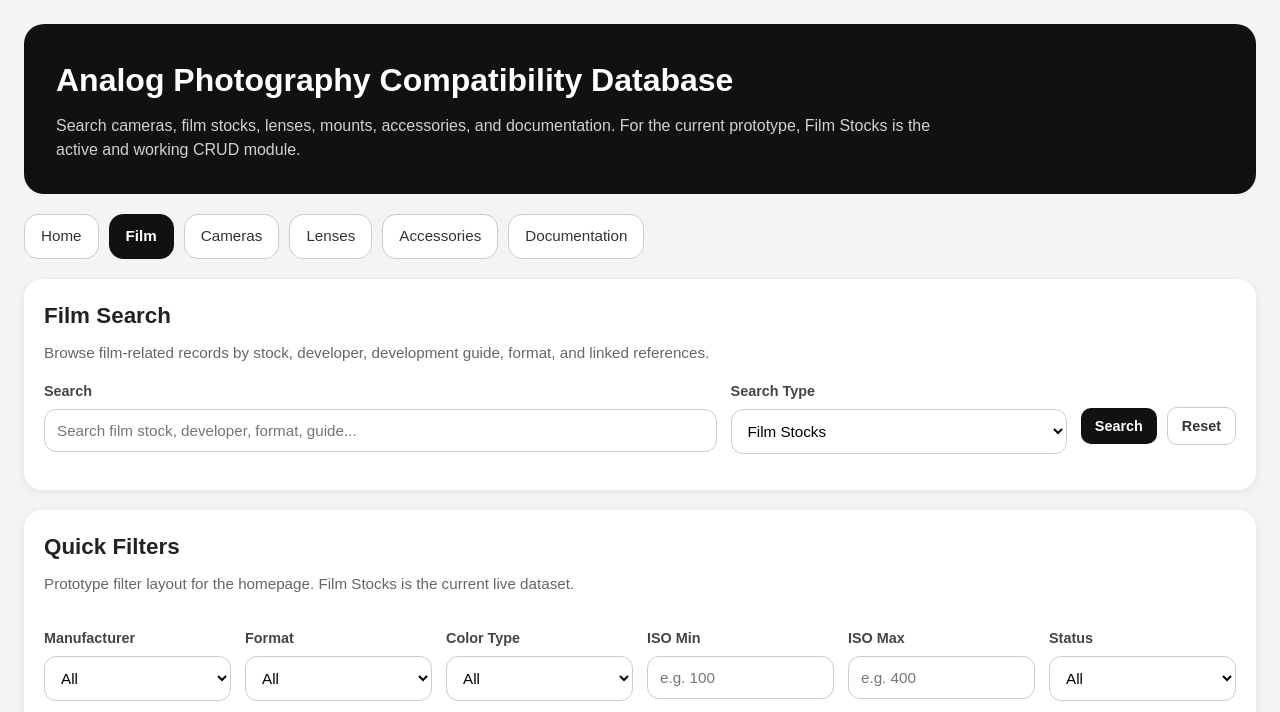
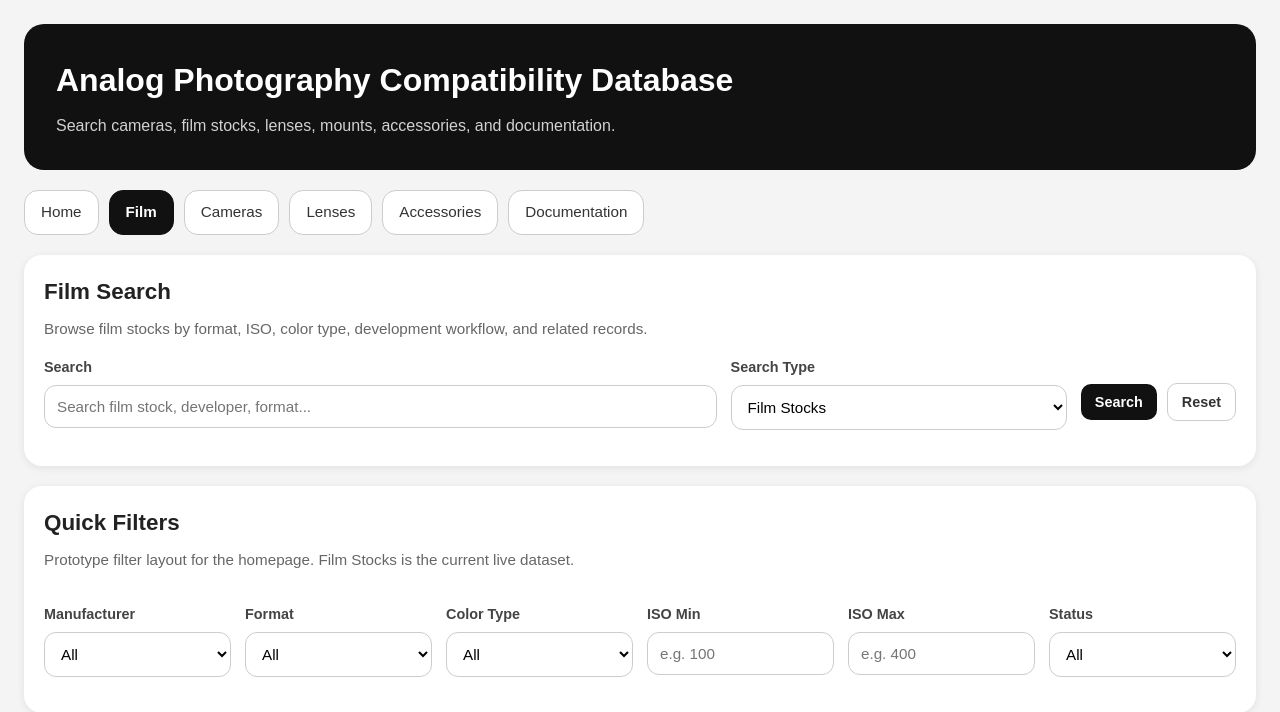
Before and after one commit to agnyu/Analog-System-Compatibility-Database, a Flask app: page /film in a window 1280 px wide. Shown: the top 712 px of the page. Run offline with Flask 3, Linux system fonts and the light colour scheme; data that the repository does not hold is empty.

Commit message:
fixed navbar and altered home page to match

```diff
--- a/templates/base.html
+++ b/templates/base.html
@@ -13,7 +13,6 @@
             <h1>Analog Photography Compatibility Database</h1>
             <p>
                 Search cameras, film stocks, lenses, mounts, accessories, and documentation.
-                For the current prototype, Film Stocks is the active and working CRUD module.
             </p>
         </section>
 
--- a/templates/film.html
+++ b/templates/film.html
@@ -5,12 +5,12 @@
 {% block content %}
 <section class="card">
     <h2>Film Search</h2>
-    <p class="subtext">Browse film-related records by stock, developer, development guide, format, and linked references.</p>
+    <p class="subtext">Browse film stocks by format, ISO, color type, development workflow, and related records.</p>
 
     <div class="search-grid">
         <div class="form-control">
             <label for="film-search">Search</label>
-            <input type="text" id="film-search" placeholder="Search film stock, developer, format, guide...">
+            <input type="text" id="film-search" placeholder="Search film stock, developer, format...">
         </div>
 
         <div class="form-control">
```
